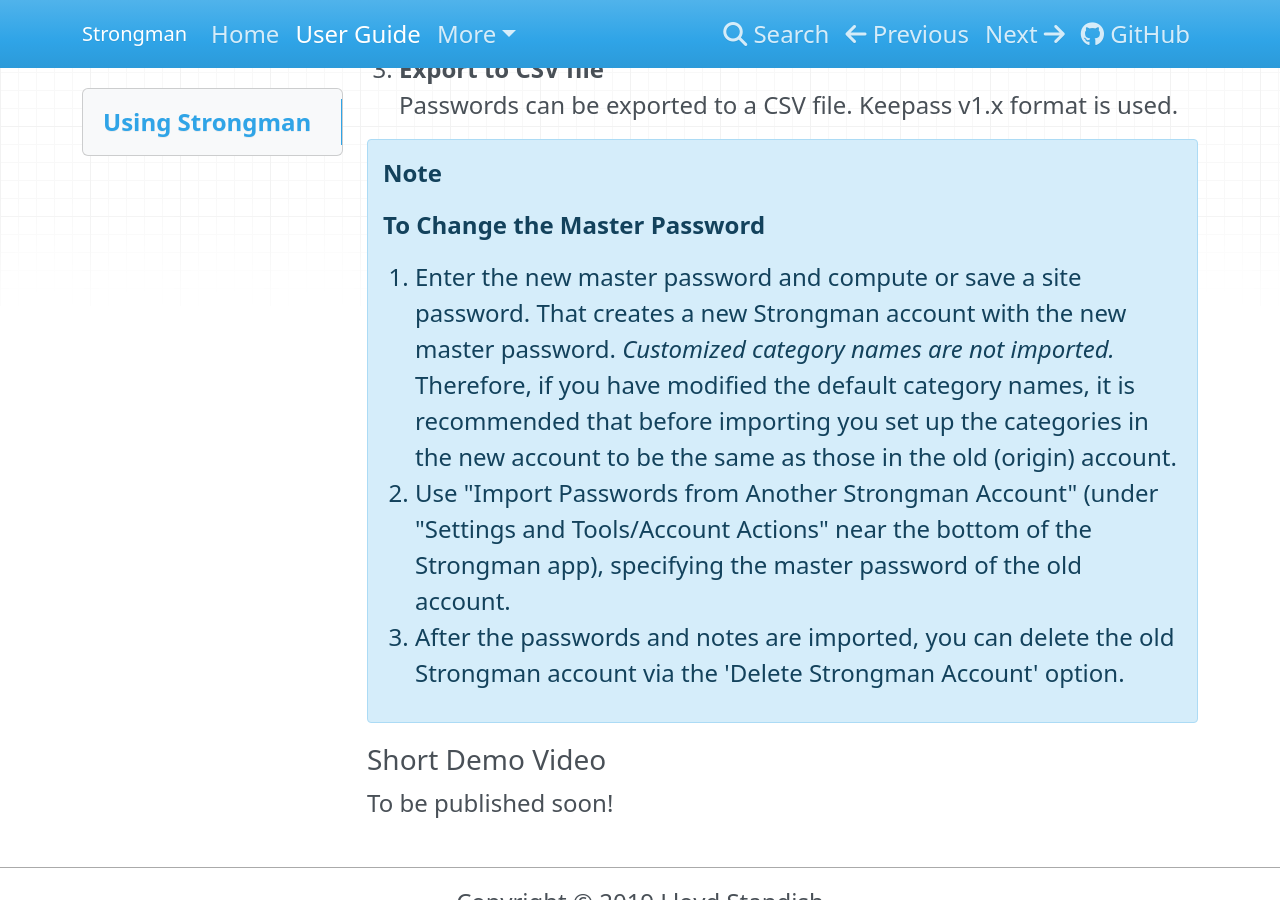
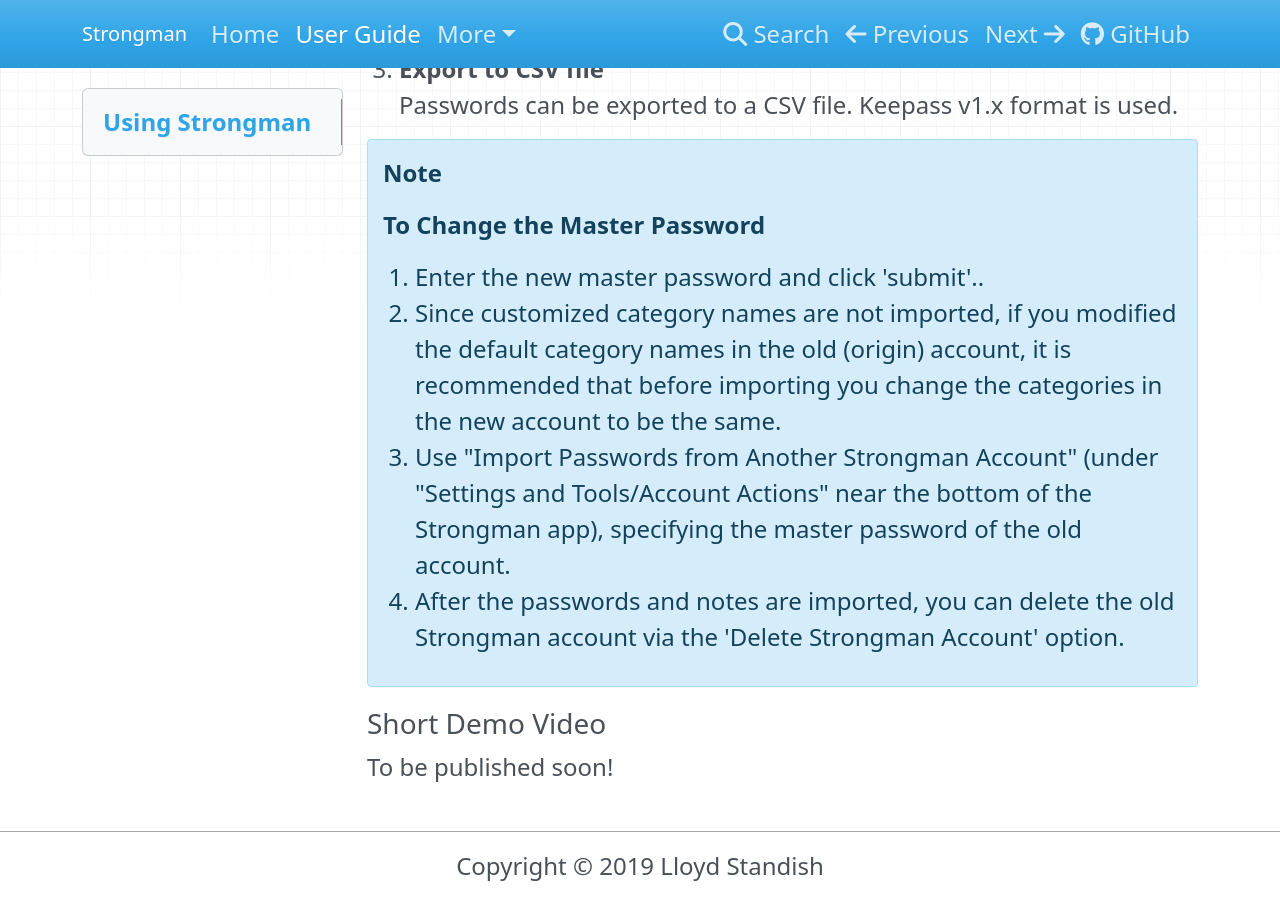
Before and after one commit to lstandish/strongman-md, an MkDocs documentation site: the page built from docs/user-guide.md, in a window 1280 px wide and 900 px high, scrolled down 2390 px. Built offline with MkDocs 1.6.1, drawn with Linux system fonts in a browser that asks for light colours; some of the changed text lies outside the part shown.

Commit message:
minor documentaion updates

```diff
--- a/docs/user-guide.md
+++ b/docs/user-guide.md
@@ -50,9 +50,10 @@
 !!! Note
     **To Change the Master Password**
 
-    1. Enter the new master password and compute or save a site password. That creates a new Strongman account with the new master password.  *Customized category names are not imported.*  Therefore, if you have modified the default category names, it is recommended that before importing you set up the categories in the new account to be the same as those in the old (origin) account.
-    2. Use "Import Passwords from Another Strongman Account" (under "Settings and Tools/Account Actions" near the bottom of the Strongman app), specifying the master password of the old account.
-    3. After the passwords and notes are imported, you can delete the old Strongman account via the 'Delete Strongman Account' option.
+    1. Enter the new master password and click 'submit'..
+    2. Since customized category names are not imported, if you modified the default category names in the old (origin) account, it is recommended that before importing you change the categories in the new account to be the same.
+    3. Use "Import Passwords from Another Strongman Account" (under "Settings and Tools/Account Actions" near the bottom of the Strongman app), specifying the master password of the old account.
+    4. After the passwords and notes are imported, you can delete the old Strongman account via the 'Delete Strongman Account' option.
 
 ### Short Demo Video
 
```
Also changed, not shown: other parts of docs/user-guide.md (+1 -1 lines).
